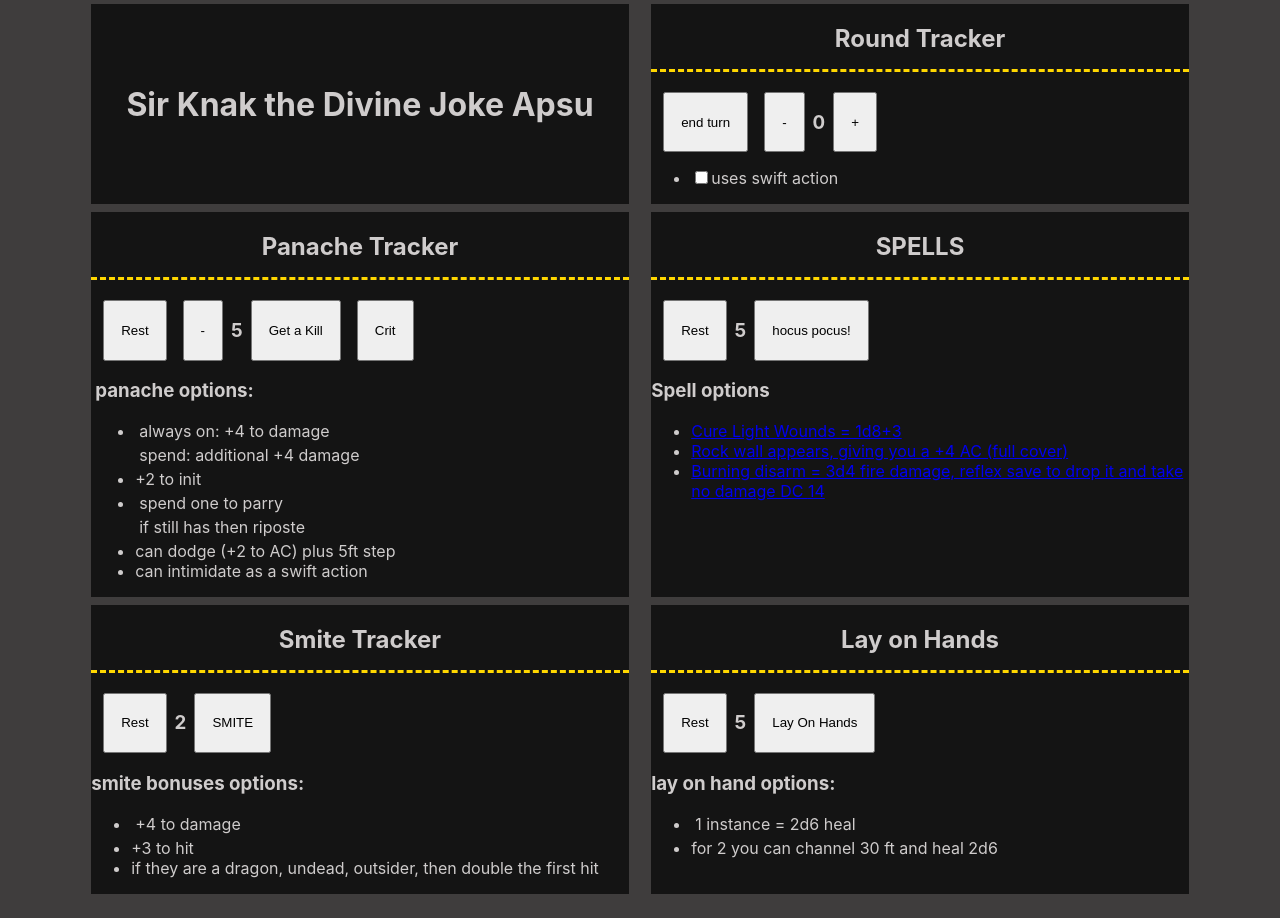
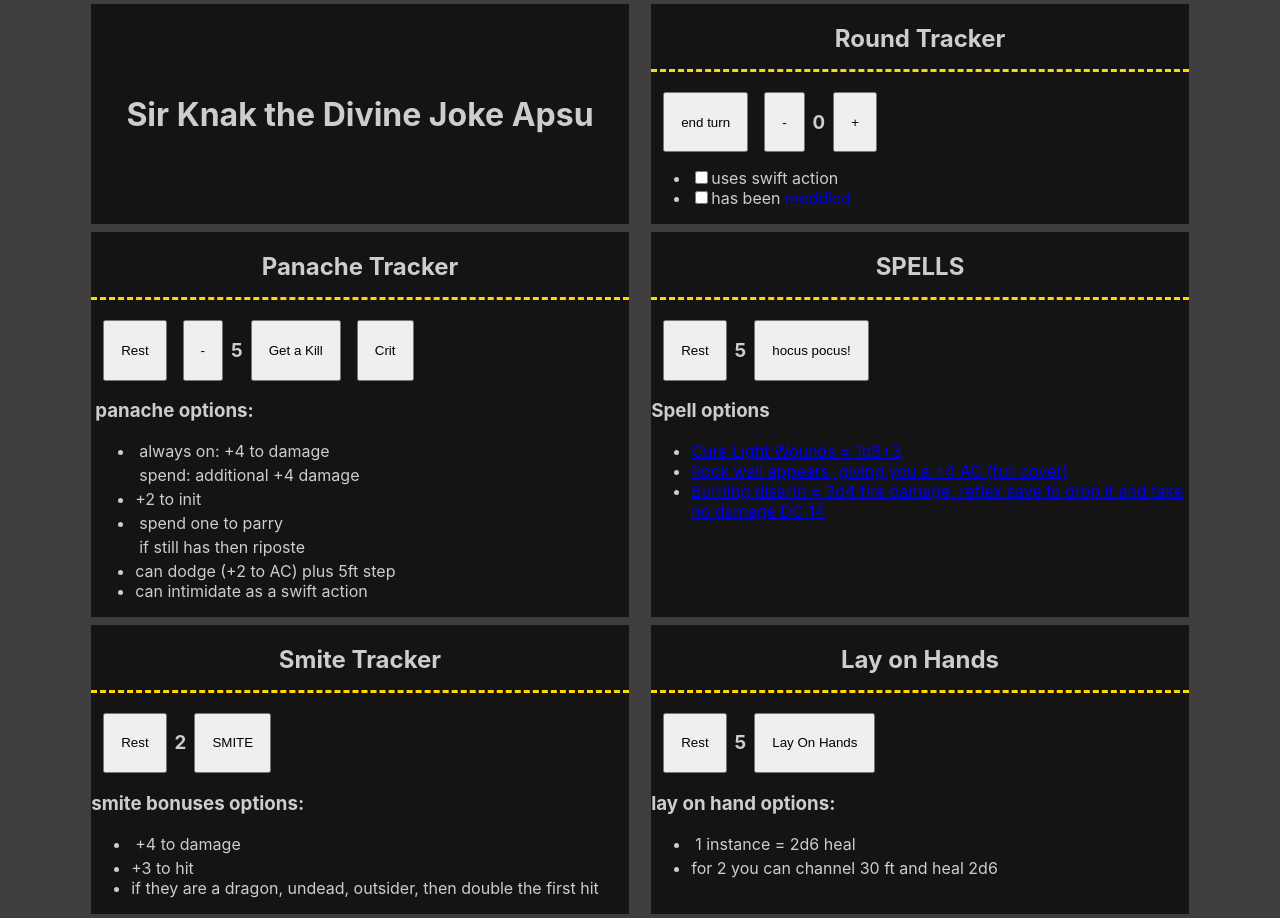
Before and after one commit to mdewey/knak-track, a React app: page / in a window 1280 px wide. Built offline with nearby package versions, Linux system fonts and the light colour scheme.

Commit message:
added god meddled

```diff
--- a/src/RoundTracker/index.tsx
+++ b/src/RoundTracker/index.tsx
@@ -2,11 +2,13 @@ import React, { useState, useCallback } from 'react';
 
 const Index = () => {
   const [currentRound, setCurrentRound] = useState(0);
-  const [usedAttackOfOpportunity, setUsedAttackOfOpportunity] = useState(false)
+  const [usedAttackOfOpportunity, setUsedAttackOfOpportunity] = useState(false);
+  const [godMeddled, setGodMeddled] = useState(false);
 
   const endTurn = useCallback(() => {
     setCurrentRound(s => s + 1);
     setUsedAttackOfOpportunity(false);
+    setGodMeddled(false);
   }, [])
   return (
     <div>
@@ -30,6 +32,16 @@ const Index = () => {
             uses swift action
           </label>
         </li>
+        <li>
+          <label>
+            <input
+              type="checkbox"
+              name="godMeddled"
+              checked={godMeddled}
+              onClick={() => setGodMeddled(s => !s)} />
+            has been <a href="https://www.d20pfsrd.com/classes/base-classes/oracle/oracle-curses">meddled</a>
+          </label>
+        </li>
       </ul>
     </div>
   );
```
